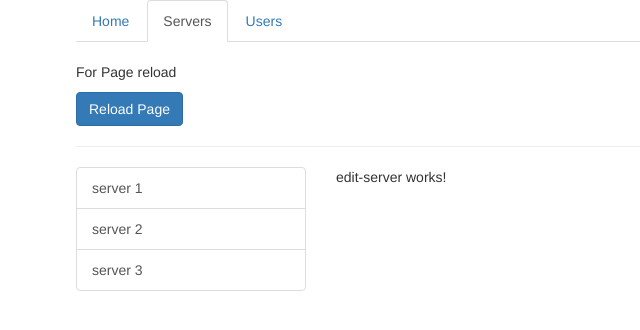
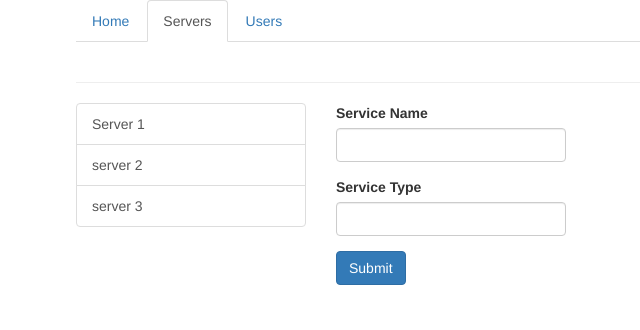
Before and after one commit to Knightch/Angular-Course, an Angular app in the folder My-First-App/: page /servers in a window 1280 px wide. Shown: the top 330 px of the page, without its empty margins (189-829 px from the left). Built offline with nearby package versions, Linux system fonts and the light colour scheme.

Commit message:
retrieving query parameters and Fragments

```diff
--- a/My-First-App/src/app/app.module.ts
+++ b/My-First-App/src/app/app.module.ts
@@ -11,6 +11,7 @@ import { ServersComponent } from './servers/servers.component';
 import { UsersComponent } from './users/users.component';
 import { HomeComponent } from './home/home.component';
 import { RouterModule, Routes } from '@angular/router';
+import { ServerService } from './servers/server.service';
 
 const appRouter: Routes = [
   { path: '', component: HomeComponent },
@@ -35,7 +36,7 @@ const appRouter: Routes = [
     FormsModule,
     RouterModule.forRoot(appRouter)
   ],
-  providers: [],
+  providers: [ServerService],
   bootstrap: [AppComponent]
 })
 export class AppModule { }
--- a/My-First-App/src/app/servers/edit-server/edit-server.component.html
+++ b/My-First-App/src/app/servers/edit-server/edit-server.component.html
@@ -1 +1,11 @@
-<p>edit-server works!</p>
+<form>
+    <div class="form-group">
+        <label for="name">Service Name</label>
+        <input type="text" class="form-control">
+    </div>
+    <div class="form-group">
+        <label for="name">Service Type</label>
+        <input type="text" class="form-control">
+    </div>
+    <button class="btn btn-primary" type="submit">Submit</button>
+</form>
--- a/My-First-App/src/app/servers/edit-server/edit-server.component.ts
+++ b/My-First-App/src/app/servers/edit-server/edit-server.component.ts
@@ -1,4 +1,6 @@
 import { Component, OnInit } from '@angular/core';
+import { ActivatedRoute } from '@angular/router';
+import { ServerService } from '../server.service';
 
 @Component({
   selector: 'app-edit-server',
@@ -6,10 +8,19 @@ import { Component, OnInit } from '@angular/core';
   styleUrls: ['./edit-server.component.css']
 })
 export class EditServerComponent implements OnInit {
+  server: { id: number, name: string, status: string };
+  serverName = '';
+  serverStatus = '';
+  constructor(private serverService: ServerService, private route:ActivatedRoute) { }
 
-  constructor() { }
-
-  ngOnInit(): void {
+  ngOnInit() {
+    console.log(this.route.snapshot.queryParams);
+    console.log(this.route.snapshot.fragment);
+    this.server = this.serverService.getServer(1);
+    this.serverName = this.server.name;
+    this.serverStatus = this.server.status;
   }
-
+  onUpdateServer() {
+    this.serverService.updateServer(this.server.id, { name: this.serverName, status: this.serverStatus });
+  }
 }
--- /dev/null
+++ b/My-First-App/src/app/servers/server.service.ts
@@ -0,0 +1,43 @@
+export class ServerService {
+    constructor() { }
+    servers = [
+        {
+            id: 1,
+            name: 'Server 1',
+            status: 'active'
+        },
+        {
+            id: 2,
+            name: 'server 2',
+            status: 'inactive'
+        },
+        {
+            id: 3,
+            name: 'server 3',
+            status: 'unkinown'
+        }
+    ];
+    getServers() {
+        return this.servers;
+    }
+    getServer(id: number) {
+        const server = this.servers.find(
+            (s) => {
+                return s.id === id;
+            }
+        );
+        return server;
+    }
+
+    updateServer(id: number, serverInfo: { name: string, status: string }) {
+        const server = this.servers.find(
+            (s) => {
+                return s.id === id;
+            }
+        );
+        if (server) {
+            server.name = serverInfo.name;
+            server.status = serverInfo.status;
+        }
+    }
+}
--- a/My-First-App/src/app/servers/servers.component.html
+++ b/My-First-App/src/app/servers/servers.component.html
@@ -1,16 +1,11 @@
-<div class="row">
-    <div class="col-sm-12">
-        <p>For Page reload</p>
-        <button class="btn btn-primary" (click)="onReloadPage()">Reload Page</button>
-    </div>
-</div>
+
 <hr>
 <div class="row">
     <div class="col-xs-12 col-sm-4">
         <div class="list-group">
             <a [routerLink]="['/server',5,'edit']" [queryParams]="{allowEdit:'1'}" fragment="loading" href="#"
-                class="list-group-item" *ngFor="let server of servers">
-                {{ server }}
+                class="list-group-item" *ngFor="let server of Servers">
+                {{ server.name }}
             </a>
         </div>
     </div>
--- a/My-First-App/src/app/servers/servers.component.ts
+++ b/My-First-App/src/app/servers/servers.component.ts
@@ -1,5 +1,6 @@
 import { Component, OnInit } from '@angular/core';
 import { ActivatedRoute, Router } from '@angular/router';
+import { ServerService } from './server.service';
 
 @Component({
   selector: 'app-servers',
@@ -7,12 +8,10 @@ import { ActivatedRoute, Router } from '@angular/router';
   styleUrls: ['./servers.component.css']
 })
 export class ServersComponent implements OnInit {
-  public servers: Array<string> = ['server 1', 'server 2', 'server 3'];
-  constructor(private router: Router, private route: ActivatedRoute) { }
+  Servers: { name: string, status: string }[] = [];
+  constructor(private router: Router, private route: ActivatedRoute, private serverService: ServerService) { }
 
-  ngOnInit(): void {
-  }
-  onReloadPage() {
-    this.router.navigate(['servers'], { relativeTo: this.route })
+  ngOnInit() {
+    this.Servers = this.serverService.servers;
   }
 }
```
